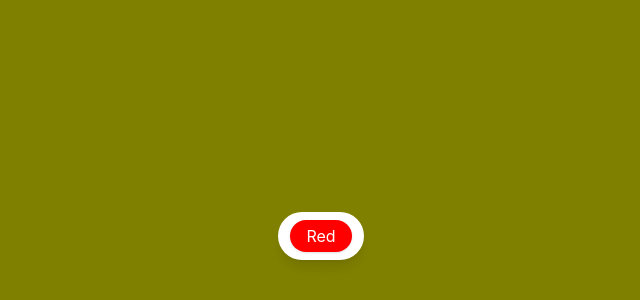
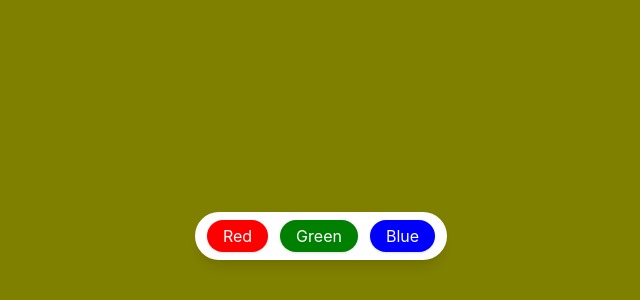
Before and after one commit to Deep-Saha1925/REACT_TUT, a React (Vite) app in the folder bgchanger/: page / in a window 1280 px wide. Shown: the part 492-792 px from the top of the page, without its empty margins (319-959 px from the left). Built offline with nearby package versions, Linux system fonts and the light colour scheme.

Commit message:
More buttons

```diff
--- a/bgchanger/src/App.jsx
+++ b/bgchanger/src/App.jsx
@@ -15,6 +15,14 @@
           <button className="outline-none px-4 py-1 rounded-full text-white shadow-sm"
           style={{backgroundColor: "red"}}
           >Red</button>
+
+          <button className="outline-none px-4 py-1 rounded-full text-white shadow-sm"
+          style={{backgroundColor: "green"}}
+          >Green</button>
+
+          <button className="outline-none px-4 py-1 rounded-full text-white shadow-sm"
+          style={{backgroundColor: "blue"}}
+          >Blue</button>
         </div>
       </div>
     </div>
```
